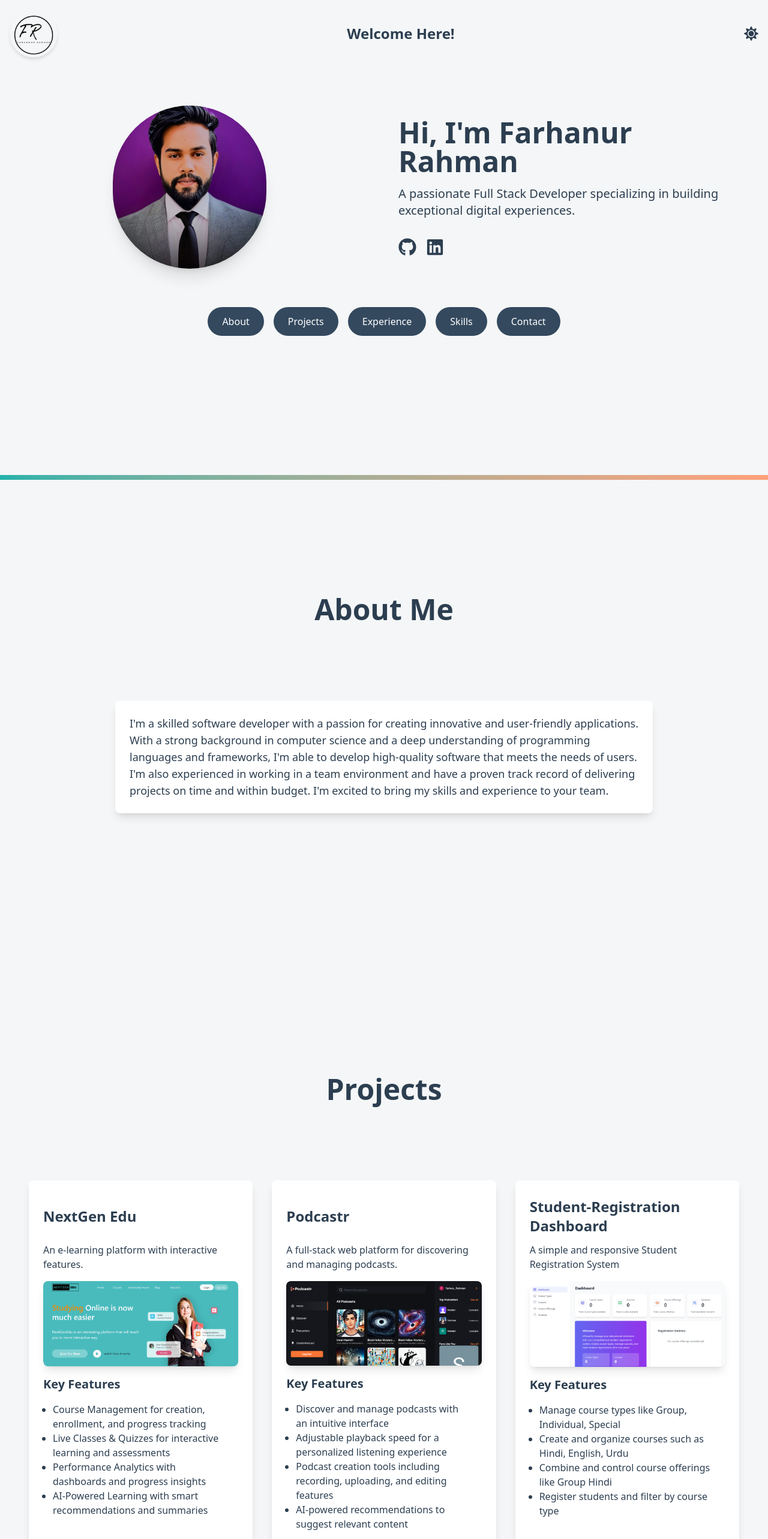
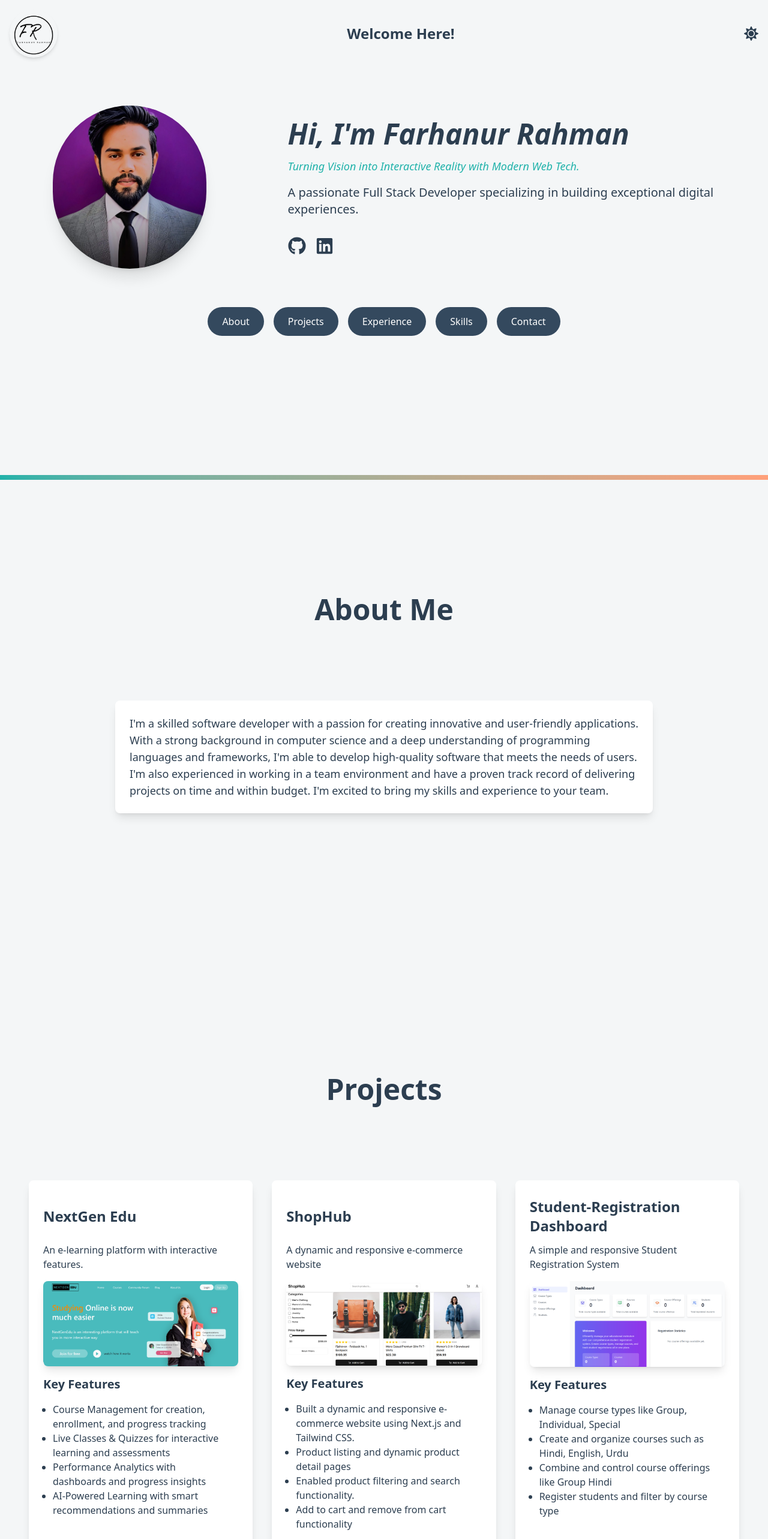
Before and after one commit to ezio421511/portfolio-front-lee, a React (Vite) app: page / in a window 1280 px wide. Shown: the top 2566 px of the page at 60% size. Built offline with nearby package versions, Linux system fonts and the light colour scheme.

Commit message:
update in upperSection, projects and technical skills

```diff
--- a/src/components/Navbar.jsx
+++ b/src/components/Navbar.jsx
@@ -2,12 +2,14 @@ import React from "react";
 import { FaSun, FaMoon } from "react-icons/fa";
 import { useDarkMode } from "../DarkModeContext"; // Import the hook
 import logo from "../assets/logo.png";
+
 const Navbar = () => {
   const { darkMode, toggleDarkMode } = useDarkMode(); // Use the dark mode state and toggle function
 
   return (
     <nav className={`p-4 sticky top-0 z-10 ${darkMode ? "bg-[#1A2238] text-[#E0E0E0]" : "bg-[#F4F6F7] text-[#2C3E50]"}`}>
       <div className="container mx-auto flex justify-between items-center">
+
       <img
           src={logo}
           alt="Logo"
--- a/src/components/Projects.jsx
+++ b/src/components/Projects.jsx
@@ -24,16 +24,16 @@ const Projects = () => {
       link: "https://nextgenedu.vercel.app/" // Website link
     },
     {
-      title: "Podcastr",
-      description: "A full-stack web platform for discovering and managing podcasts.",
+      title: "ShopHub",
+      description: "A dynamic and responsive e-commerce website",
       details: [
-        "Discover and manage podcasts with an intuitive interface",
-        "Adjustable playback speed for a personalized listening experience",
-        "Podcast creation tools including recording, uploading, and editing features",
-        "AI-powered recommendations to suggest relevant content",
+        "Built a dynamic and responsive e-commerce website using Next.js and Tailwind CSS.",
+        "Product listing and dynamic product detail pages",
+        "Enabled product filtering and search functionality.",
+        "Add to cart and remove from cart functionality",
       ],
       image: homepage2, // Screenshot path
-      link: "https://podcast-neon.vercel.app/" // Website link
+      link: "https://e-commerce-rust-six-77.vercel.app/" // Website link
     },
 
     {
--- a/src/components/Skills.jsx
+++ b/src/components/Skills.jsx
@@ -1,22 +1,78 @@
 import React from "react";
 import { motion } from "framer-motion";
-import { SiReact, SiTailwindcss, SiPython, SiNodedotjs, SiHtml5, SiCss3, SiEjs, SiMongodb, SiMysql } from "react-icons/si";
+import {
+  SiReact,
+  SiTailwindcss,
+  SiHtml5,
+  SiCss3,
+  SiEjs,
+  SiMongodb,
+  SiMysql,
+} from "react-icons/si";
 import { TbBrandJavascript } from "react-icons/tb";
+import { SiFirebase } from "react-icons/si";
+import { SiBootstrap } from "react-icons/si";
+import { SiNextdotjs } from "react-icons/si";
+import { FaNode } from "react-icons/fa6";
+import { SiTypescript } from "react-icons/si";
+import { FaGithub } from "react-icons/fa";
+import { SiGit } from "react-icons/si";
+
 import { FaJava } from "react-icons/fa";
 import { useDarkMode } from "../DarkModeContext";
-const Skills = ({  }) => {
+const Skills = ({}) => {
   const { darkMode } = useDarkMode();
   const skills = [
+    { name: "Java", icon: <FaJava className="text-blue-500" />, level: 75 },
     { name: "HTML", icon: <SiHtml5 className="text-orange-400" />, level: 90 },
     { name: "CSS", icon: <SiCss3 className="text-blue-400" />, level: 90 },
-    { name: "JavaScript", icon: <TbBrandJavascript className="text-yellow-400" />, level: 90 },
+    {
+      name: "JavaScript",
+      icon: <TbBrandJavascript className="text-yellow-400" />,
+      level: 90,
+    },
+    {
+      name: "TypeScript",
+      icon: <SiTypescript className="text-blue-500" />,
+      level: 80,
+    },
     { name: "React", icon: <SiReact className="text-blue-400" />, level: 85 },
-    { name: "Tailwind CSS", icon: <SiTailwindcss className="text-cyan-400" />, level: 80 },
-    { name: "Node.js", icon: <SiNodedotjs className="text-green-500" />, level: 70 },
-    { name: "Express.js", icon: <SiEjs className="text-yellow-300" />, level: 75 },
-    { name: "MongoDB", icon: <SiMongodb className="text-green-500" />, level: 75 },
+    { name: "Next.js", icon: <SiNextdotjs className="text-black" />, level: 80 },
+    {
+      name: "Tailwind CSS",
+      icon: <SiTailwindcss className="text-cyan-400" />,
+      level: 80,
+    },
+    {
+      name: "Bootstrap",
+      icon: <SiBootstrap className="text-purple-500" />,
+      level: 75,
+    },
+    {
+      name: "Node.js",
+      icon: <FaNode className="text-green-500" />,
+      level: 70,
+    },
+    {
+      name: "Express.js",
+      icon: <SiEjs className="text-yellow-300" />,
+      level: 75,
+    },
+    {
+      name: "Firebase",
+      icon: <SiFirebase className="text-orange-400" />,
+      level: 70,
+    },
+    {
+      name: "MongoDB",
+      icon: <SiMongodb className="text-green-500" />,
+      level: 75,
+    },
     { name: "MySQL", icon: <SiMysql className="text-gray-600" />, level: 75 },
-    { name: "Java", icon: <FaJava className="text-blue-500" />, level: 75 },
+    { name: "Git", icon: <SiGit className="text-red-500" />, level: 80 },
+    { name: "GitHub", icon: <FaGithub className="text-black" />, level: 80 },
+
+
     // { name: "Python", icon: <SiPython className="text-blue-500" />, level: 75 },
   ];
 
@@ -26,7 +82,9 @@ const Skills = ({  }) => {
       initial={{ opacity: 0 }}
       animate={{ opacity: 1 }}
       transition={{ duration: 0.8 }}
-      className={`container mx-auto px-6 py-16 ${darkMode ? "bg-[#1A2238] text-[#E0E0E0]" : "bg-[#F4F6F7] text-[#2C3E50]"}`}
+      className={`container mx-auto px-6 py-16 ${
+        darkMode ? "bg-[#1A2238] text-[#E0E0E0]" : "bg-[#F4F6F7] text-[#2C3E50]"
+      }`}
     >
       <motion.h3
         initial={{ opacity: 0, y: -20 }}
@@ -44,7 +102,9 @@ const Skills = ({  }) => {
             initial={{ opacity: 0, scale: 0.8 }}
             animate={{ opacity: 1, scale: 1 }}
             transition={{ duration: 0.5, delay: index * 0.1 }}
-            className={`p-4 rounded-lg shadow-md text-center ${darkMode ? "bg-gray-800" : "bg-white"}`}
+            className={`p-4 rounded-lg shadow-md text-center ${
+              darkMode ? "bg-gray-800" : "bg-white"
+            }`}
           >
             <div className="flex flex-col items-center mb-2">
               <motion.div
@@ -54,9 +114,19 @@ const Skills = ({  }) => {
               >
                 {skill.icon}
               </motion.div>
-              <span className={`font-medium mt-2 ${darkMode ? "text-white" : "text-[#2C3E50]"}`}>{skill.name}</span>
+              <span
+                className={`font-medium mt-2 ${
+                  darkMode ? "text-white" : "text-[#2C3E50]"
+                }`}
+              >
+                {skill.name}
+              </span>
             </div>
-            <div className={`w-full ${darkMode ? "bg-gray-700" : "bg-gray-200"} rounded-full h-2 overflow-hidden`}>
+            <div
+              className={`w-full ${
+                darkMode ? "bg-gray-700" : "bg-gray-200"
+              } rounded-full h-2 overflow-hidden`}
+            >
               <motion.div
                 initial={{ width: "0%" }}
                 animate={{ width: `${skill.level}%` }}
--- a/src/components/UpperSection.jsx
+++ b/src/components/UpperSection.jsx
@@ -29,7 +29,7 @@ const UpperSection = () => {
       >
         <div className="flex flex-col md:flex-row items-center justify-between gap-12">
           {/* Profile Image */}
-          <div className="md:w-1/2">
+          <div className="md:w-1/3">
             <motion.img
               initial={{ scale: 0.8 }}
               animate={{ scale: 1 }}
@@ -41,15 +41,23 @@ const UpperSection = () => {
           </div>
 
           {/* Intro Section */}
-          <div className="md:w-1/2 text-center md:text-left">
+          <div className="md:w-2/3 px-4 text-center md:text-left">
             <motion.h2
               initial={{ opacity: 0 }}
               animate={{ opacity: 1 }}
               transition={{ delay: 0.3 }}
-              className="text-4xl md:text-5xl font-bold mb-4"
+              className="text-4xl md:text-5xl font-bold mb-4 italic"
             >
               Hi, I'm Farhanur Rahman
             </motion.h2>
+            <motion.p
+              initial={{ opacity: 0 }}
+              animate={{ opacity: 1 }}
+              transition={{ delay: 0.4 }}
+              className="text-lg italic text-[#20B2AA] mb-4"
+            >
+              Turning Vision into Interactive Reality with Modern Web Tech.
+            </motion.p>
             <motion.p
               initial={{ opacity: 0 }}
               animate={{ opacity: 1 }}
@@ -89,7 +97,8 @@ const UpperSection = () => {
           className="mt-16 text-center"
         >
           <div className="flex flex-wrap justify-center gap-4">
-            {["About", "Projects", "Experience", "Skills", "Contact"].map((item, index) => (
+            {["About", "Projects", "Experience", "Skills", "Contact"].map(
+              (item, index) => (
                 <motion.button
                   key={item}
                   whileHover={{ scale: 1.05 }}
@@ -103,7 +112,8 @@ const UpperSection = () => {
                 >
                   {item}
                 </motion.button>
-            ))}
+              )
+            )}
           </div>
         </motion.div>
       </motion.div>
--- a/src/server.js
+++ /dev/null
@@ -1,53 +0,0 @@
-const express = require("express");
-const mongoose = require("mongoose");
-const cors = require("cors");
-require("dotenv").config();
-
-const app = express();
-
-// Middlewares
-app.use(cors());
-app.use(express.json());
-
-// MongoDB Connection
-mongoose
-  .connect(process.env.MONGO_URI || "mongodb://localhost:27017/myPortfolio", {
-    useNewUrlParser: true,
-    useUnifiedTopology: true,
-  })
-  .then(() => console.log("✅ MongoDB connected"))
-  .catch((err) => console.error("❌ MongoDB connection error:", err));
-
-// Mongoose Schema & Model
-const contactSchema = new mongoose.Schema({
-  name: { type: String, required: true },
-  email: { type: String, required: true },
-  message: { type: String, required: true },
-  createdAt: { type: Date, default: Date.now },
-});
-
-const Contact = mongoose.model("Contact", contactSchema);
-
-// POST API Route
-app.post("/api/contact", async (req, res) => {
-  const { name, email, message } = req.body;
-
-  if (!name || !email || !message) {
-    return res.status(400).json({ success: false, message: "All fields are required." });
-  }
-
-  try {
-    const newContact = new Contact({ name, email, message });
-    await newContact.save();
-    res.status(201).json({ success: true, message: "Message saved!" });
-  } catch (error) {
-    console.error("Error:", error);
-    res.status(500).json({ success: false, message: "Something went wrong." });
-  }
-});
-
-// Server Listen
-const PORT = process.env.PORT || 5000;
-app.listen(PORT, () => {
-  console.log(`🚀 Server running on http://localhost:${PORT}`);
-});
```
Also changed, not shown: package.json (+5 -5 lines), src/assets/project2_homepage.png, 1 other file (tests, documents, lock files or other folders). Lines whose indentation alone changed are shown as unchanged.
